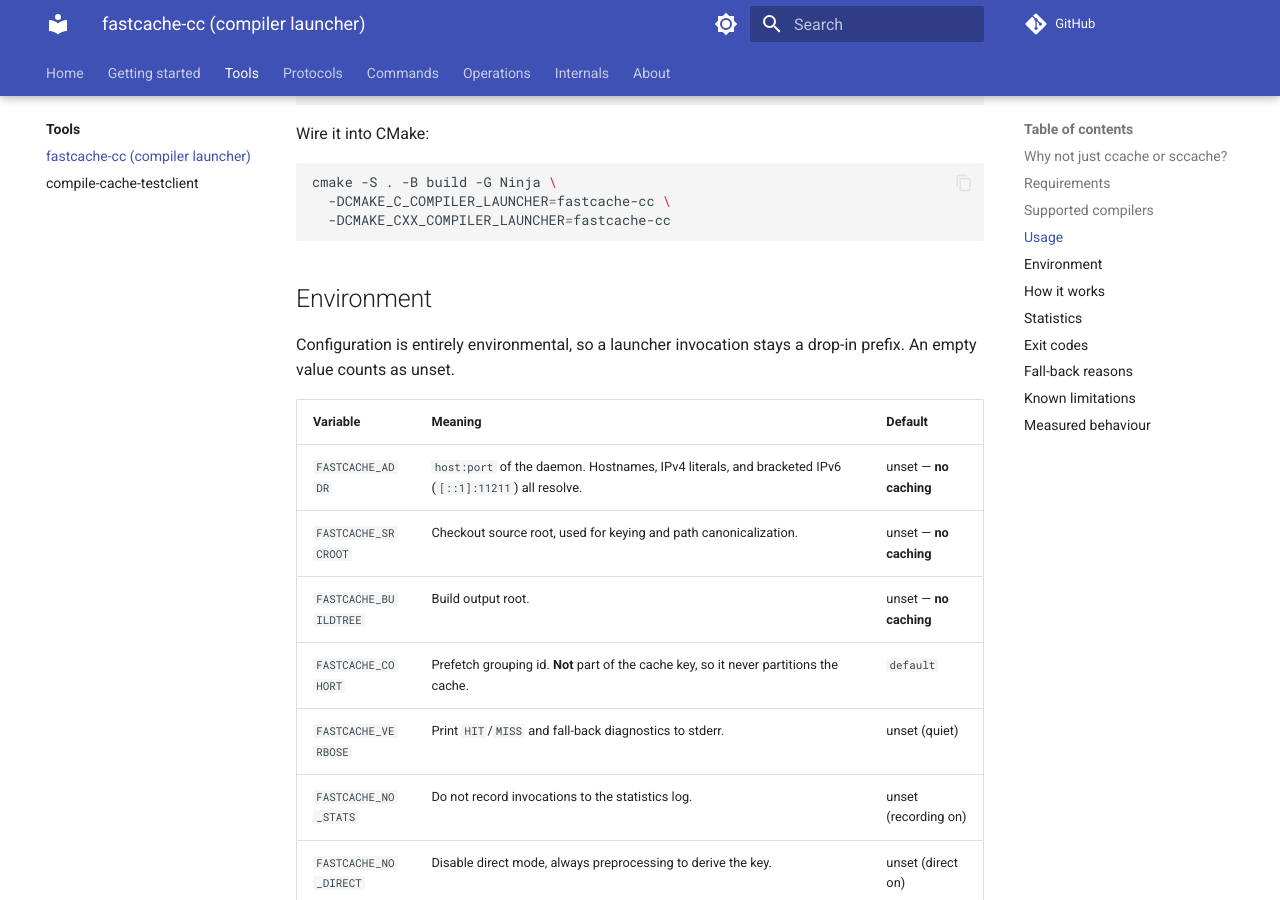
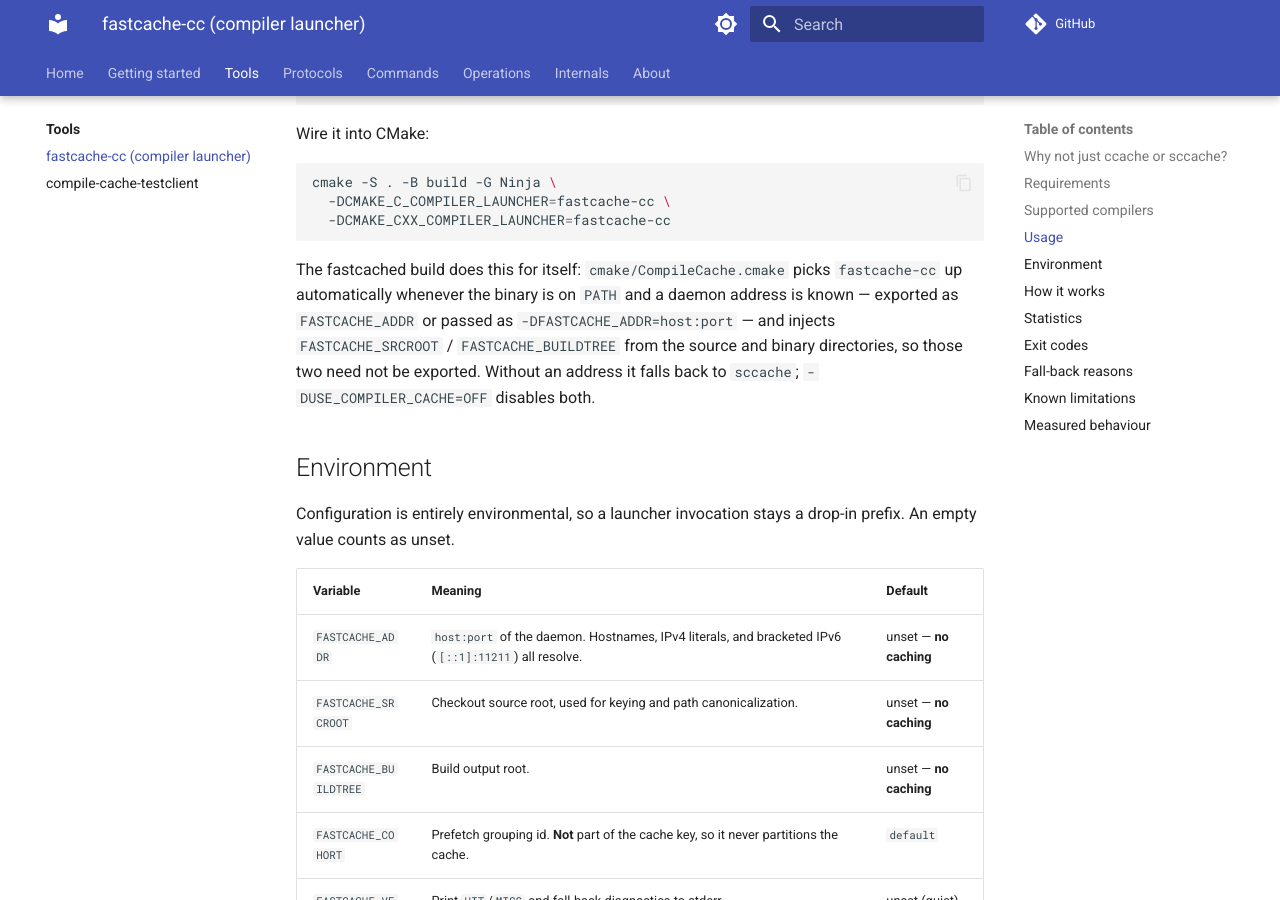
Before and after one commit to LASTRADA-Software/fastcached, an MkDocs documentation site: the page built from docs/tools/fastcache-cc.md, in a window 1280 px wide and 900 px high, scrolled down 1589 px. Built offline with MkDocs 1.6.1 and Material for MkDocs 9.7.7, drawn with Linux system fonts in a browser that asks for light colours; comment, search, counter and statistics services are not loaded.

Commit message:
build(cmake): prefer our own fastcache-cc launcher over sccache
We ship an sccache-style compiler launcher whose entries are portable
across checkout paths, and then never used it for our own build.
cmake/cache.cmake — now cmake/CompileCache.cmake, matching the PascalCase
of every other module in cmake/ — becomes an ordered candidate table:
fastcache-cc first, sccache second, one descriptor per row so a third
launcher is a new id plus its four variables rather than another if-arm.

fastcache-cc is only selected once a daemon address is known, because it
caches nothing without FASTCACHE_ADDR/SRCROOT/BUILDTREE and would
otherwise be pure per-compile overhead. The address comes from the
environment or -DFASTCACHE_ADDR=host:port; the two roots are injected
through `cmake -E env`, since CMake already knows the source and build
trees and nobody should have to export what the build can compute.

USE_SCCACHE is replaced by USE_COMPILER_CACHE, which gates both
launchers; the Dockerfile's opt-out follows. find_program(SCCACHE ...)
keeps its name and stays unconditional — src/tests/CMakeLists.txt keys
the sccache smoke tests off that variable.

Module scanning is now off whenever a launcher is active. CMake puts
-fmodules-ts -fmodule-mapper=<per-object modmap> on every GCC compile
line, a preprocess-only run with those flags fails, and the first real
build through the launcher was therefore 30 compiles with a 100%
"preprocess failed" fall-back rate. This project has no module units, so
the scan was buying nothing and costing every cache hit. With it off, a
second build hits 9 of 9 cacheable TUs, and a build from an unrelated
checkout path hits everything stored from the original one — which is
the whole reason this launcher exists.

Signed-off-by: Christian Parpart <christian@parpart.family>

````diff
--- a/docs/tools/fastcache-cc.md
+++ b/docs/tools/fastcache-cc.md
@@ -68,6 +68,14 @@
   -DCMAKE_C_COMPILER_LAUNCHER=fastcache-cc \
   -DCMAKE_CXX_COMPILER_LAUNCHER=fastcache-cc
 ```
+
+The fastcached build does this for itself: `cmake/CompileCache.cmake` picks
+`fastcache-cc` up automatically whenever the binary is on `PATH` and a daemon
+address is known — exported as `FASTCACHE_ADDR` or passed as
+`-DFASTCACHE_ADDR=host:port` — and injects `FASTCACHE_SRCROOT` /
+`FASTCACHE_BUILDTREE` from the source and binary directories, so those two need
+not be exported. Without an address it falls back to `sccache`;
+`-DUSE_COMPILER_CACHE=OFF` disables both.
 
 ## Environment
 
````
Also changed, not shown: AGENT.md (+9 -0 lines), CMakeLists.txt (+6 -5 lines), 4 other files.
